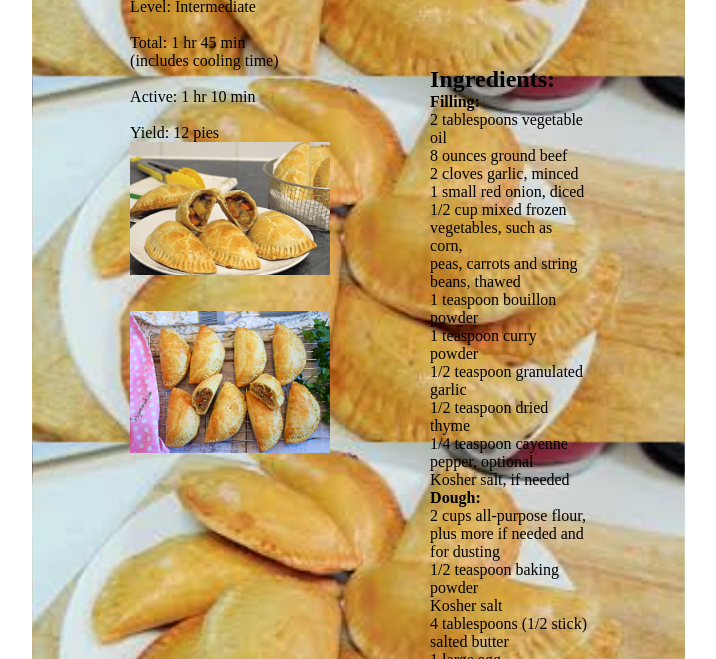
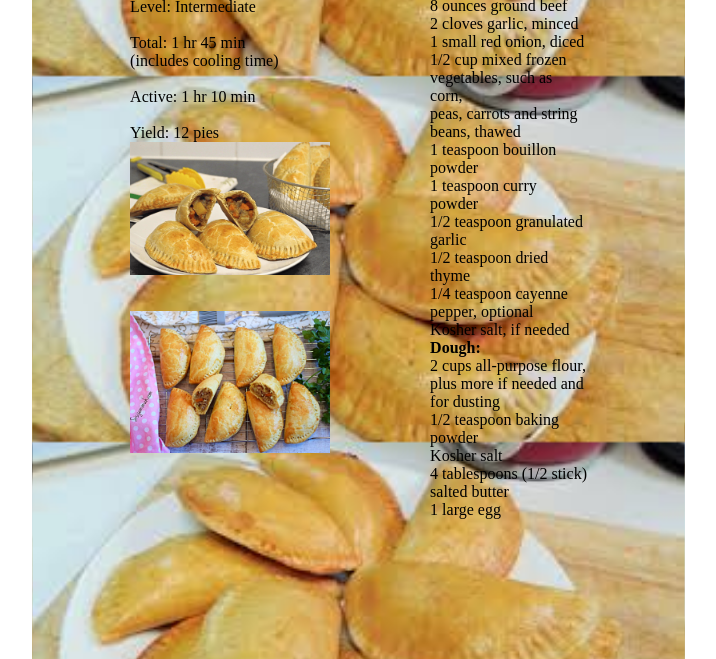
Before and after one commit to alliojo1l/my-recipe-project, a plain HTML site: page index.html in a window 1280 px wide. Shown: the part 205-864 px from the top of the page, without its empty margins (211-927 px from the left). Drawn offline with Linux system fonts and the light colour scheme.

Commit message:
updated my projrct

```diff
--- a/style.css
+++ b/style.css
@@ -29,7 +29,7 @@ h1 {
 .ingri{
     padding-left: 300px;
     position: relative;
-    top: -450px;
+    top: -600px;
     align-items: center;
     padding-bottom: 5%;
 }
```
